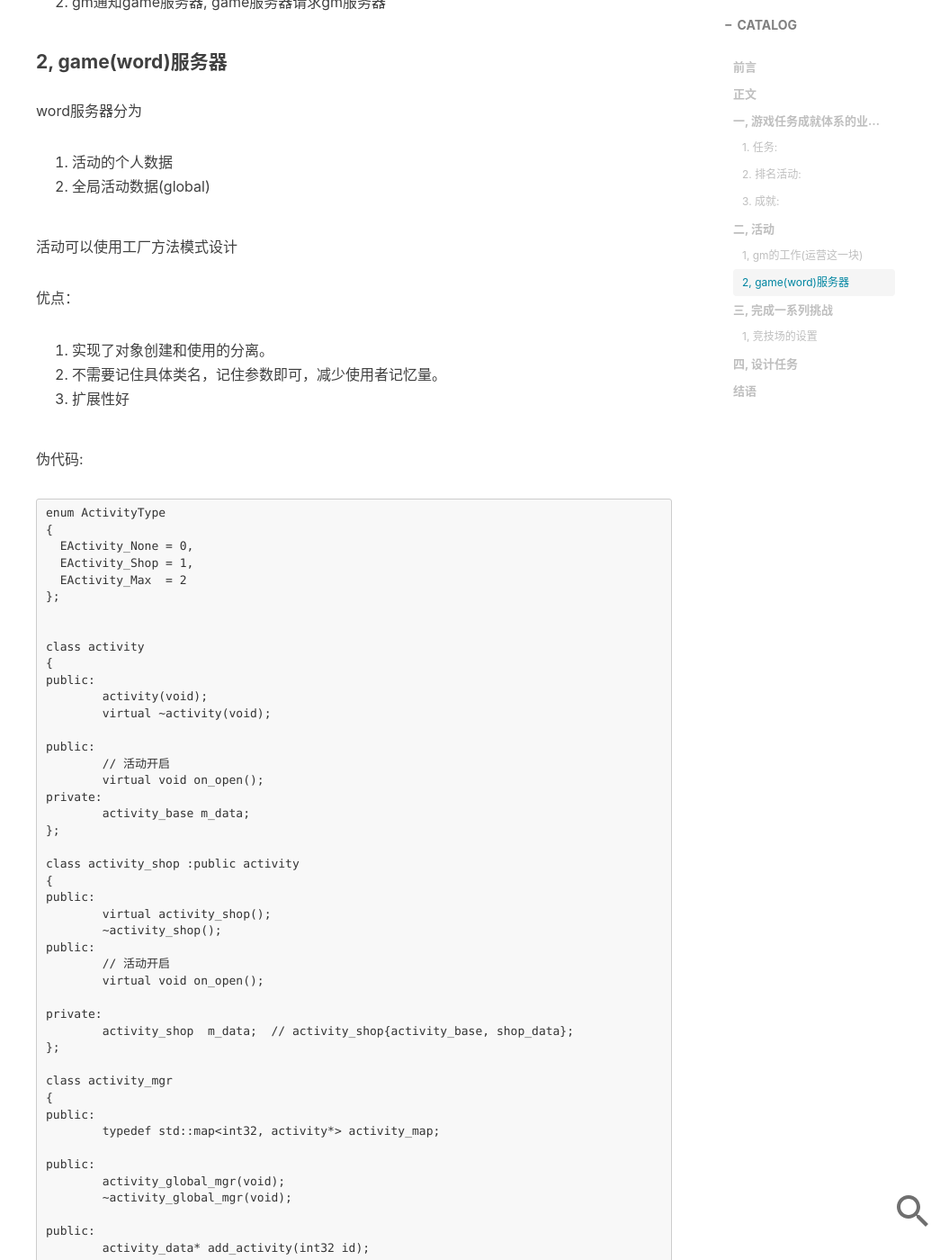
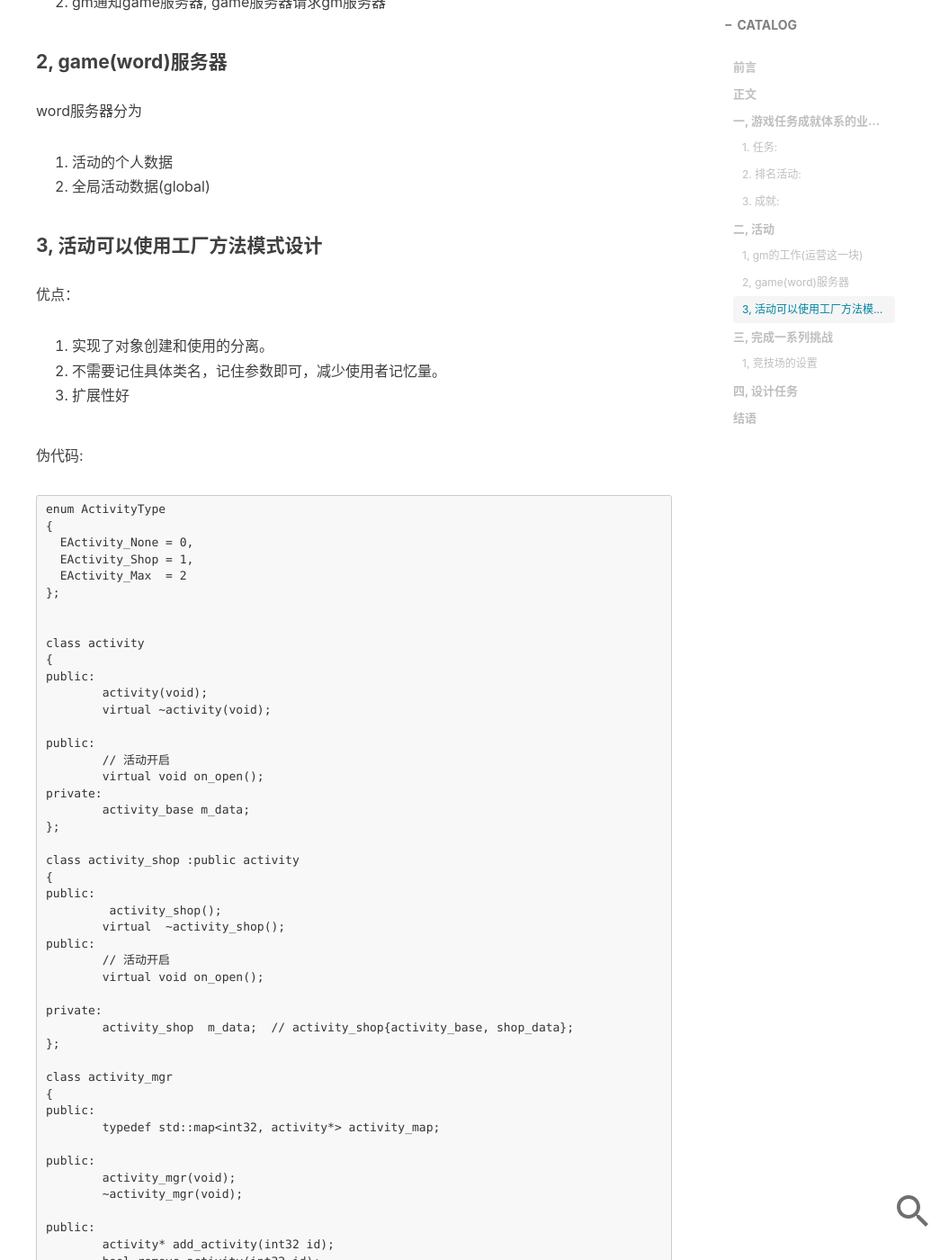
Before and after one commit to chensongpoixs/chensongpoixs.github.io, a Jekyll site: the page built from _posts/2019-01-02-游戏任务成就体系.md, in a window 1280 px wide and 1400 px high, scrolled down 4297 px. Shown: the whole window at 90% size, without its empty margins (225-1280 px from the left). Built offline with Jekyll 4.4.1, drawn with Linux system fonts in a browser that asks for light colours; nearby versions of some CDN libraries; comment, search, counter and statistics services are not loaded; some of the changed text lies outside the part shown.

Commit message:
修改格式

```diff
--- a/_posts/2019-01-02-游戏任务成就体系.md
+++ b/_posts/2019-01-02-游戏任务成就体系.md
@@ -9,6 +9,7 @@ header-img: img/2019-01-02/bg_moudle.jpg
 catalog: 	 true
 tags:
     - 游戏服务器
+    - 设计模式
 ---
 
 ## 前言
@@ -113,7 +114,7 @@ word服务器分为
 1. 活动的个人数据
 2. 全局活动数据(global)
 
-活动可以使用工厂方法模式设计
+#### 3, 活动可以使用工厂方法模式设计
 
 优点：
 
@@ -148,8 +149,8 @@ private:
 class activity_shop :public activity
 {
 public:
-	virtual activity_shop();
-	~activity_shop();
+	 activity_shop();
+	virtual  ~activity_shop();
 public:
 	// 活动开启
 	virtual void on_open();
@@ -164,11 +165,11 @@ public:
 	typedef std::map<int32, activity*> activity_map;
 
 public:
-	activity_global_mgr(void);
-	~activity_global_mgr(void);
+	activity_mgr(void);
+	~activity_mgr(void);
 
 public:
-	activity_data* add_activity(int32 id);
+	activity* add_activity(int32 id);
 	bool remove_activity(int32 id);
 private:
 	activity* _create_activity(int32 id, int32 type);
```
